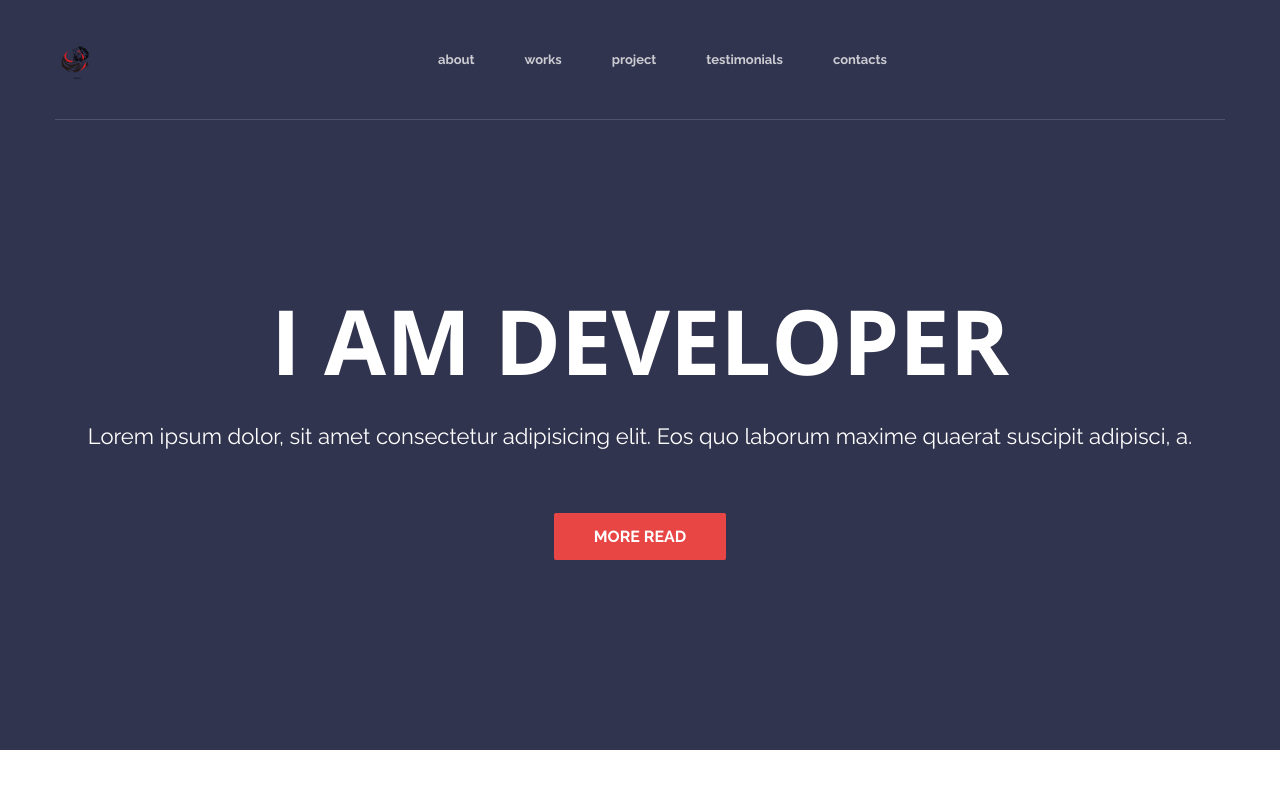
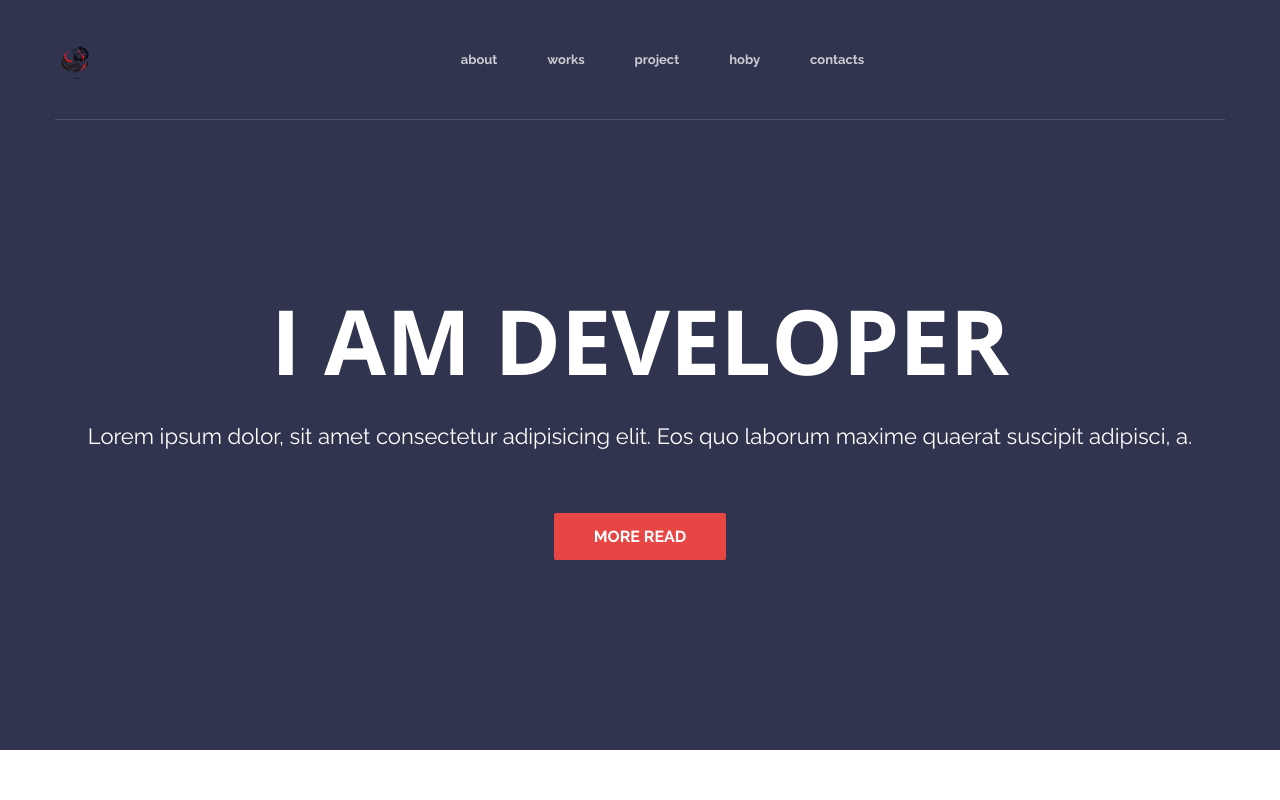
Before and after one commit to Nematov0045/pr, a plain HTML site: page day5.html in a window 1280 px wide. Shown: the top 800 px of the page. Drawn offline with nearby package versions, Linux system fonts and the light colour scheme.

Commit message:
added id and link

```diff
--- a/day5.html
+++ b/day5.html
@@ -25,8 +25,8 @@
                     <a href="#" class="nav__link">about</a>
                     <a href="#works" class="nav__link">works</a>
                     <a href="#projects" class="nav__link">project</a>
-                    <a href="#contact" class="nav__link">testimonials</a>
-                    <a href="#" class="nav__link">contacts</a>
+                    <a href="#features" class="nav__link">hoby</a>
+                    <a href="#contact" class="nav__link">contacts</a>
 
                 </nav>
                 <div class="menu">
@@ -51,7 +51,7 @@
         <div class="features">
 
 
-            <div class="feature_item">
+            <div id="features" class="feature_item">
 
                 <img class="f_icon" src="img/1.png" alt="">
                 <h4 class="f_tittle">Hobby</h4>
```
